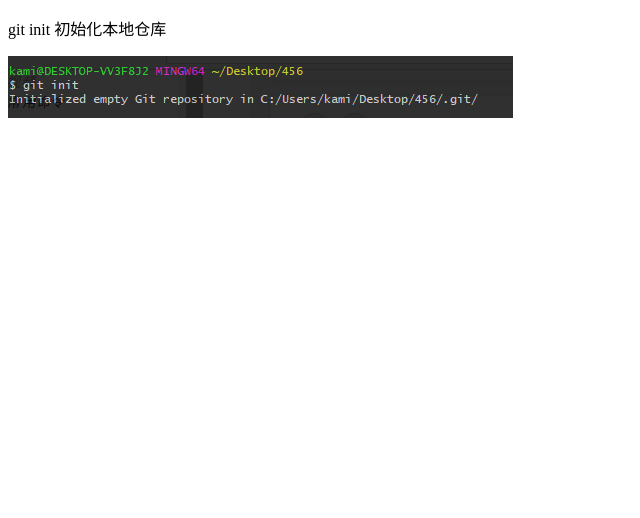
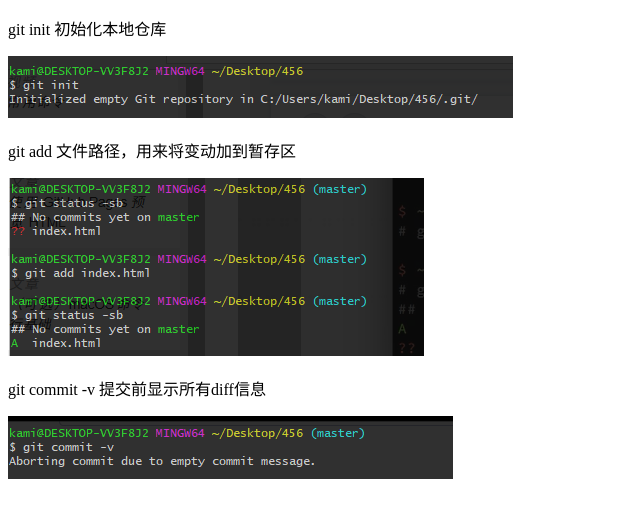
Before and after one commit to kirbey/bolg, a plain HTML site: page git入门.html in a window 1280 px wide. Shown: the whole page, without its empty margins (0-640 px from the left). Drawn offline with Linux system fonts and the light colour scheme.

Commit message:
最后一次推送

```diff
--- a/git入门.html
+++ b/git入门.html
@@ -9,5 +9,9 @@
 <body>
   <p>git init 初始化本地仓库</p>
   <img src="i1.png">
+  <p>git add 文件路径，用来将变动加到暂存区</p>
+  <img src="i2.png" >
+  <p>git commit -v 提交前显示所有diff信息</p>
+  <img src="i3.png" >
 </body>
 </html>
```
Also changed, not shown: i2.png (added), i3.png (added).
